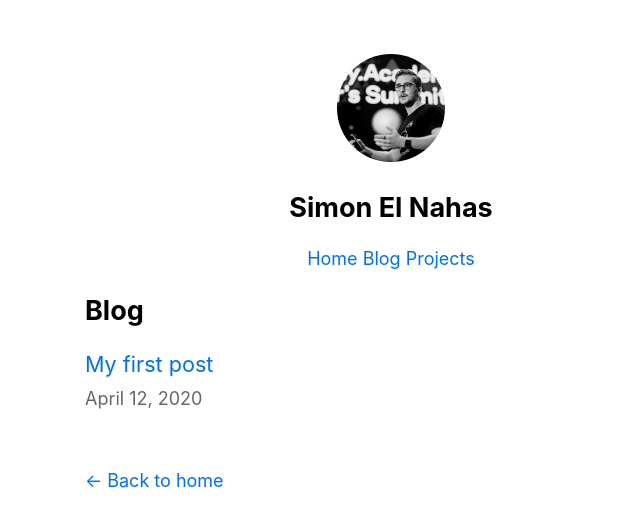
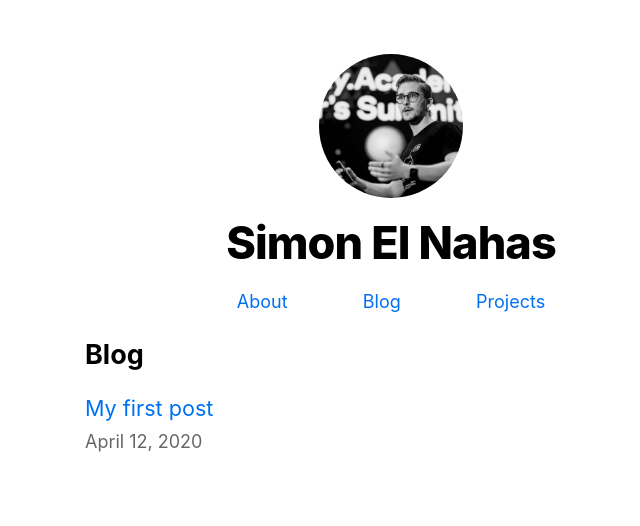
Before and after one commit to simonelnahas/simonelnahas.com, a Next.js app: page /blog in a window 1280 px wide. Shown: the top 526 px of the page, without its empty margins (249-889 px from the left). Built offline with nearby package versions, Linux system fonts and the light colour scheme.

Commit message:
added Flex box to menu

```diff
--- a/components/layout.module.css
+++ b/components/layout.module.css
@@ -13,3 +13,9 @@
 .backToHome {
   margin: 3rem 0 0;
 }
+
+.flexHorizontal {
+  display: flex;
+  justify-content: space-evenly;
+  width: 75%;
+}
--- a/components/layout.tsx
+++ b/components/layout.tsx
@@ -9,10 +9,8 @@ export const siteTitle = "Simon El Nahas' blog";
 
 export default function Layout({
   children,
-  home, //TODO: provide types
 }: {
   children: React.ReactNode;
-  home?: boolean;
 }) {
   return (
     <div className={styles.container}>
@@ -38,7 +36,6 @@ export default function Layout({
         />
       </Head>
       <header className={styles.header}>
-        {home ? (
         <>
           <Image
             priority
@@ -52,50 +49,15 @@ export default function Layout({
             {name}
           </h1>
         </>
-        ) : (
-          <>
-            <Link href='/'>
-              <a>
-                <Image
-                  priority
-                  src='/images/pb.jpg'
-                  className={
-                    utilStyles.borderCircle
-                  }
-                  height={108}
-                  width={108}
-                  alt={name}
-                />
-              </a>
-            </Link>
-            <h2 className={utilStyles.headingLg}>
-              <Link href='/'>
-                <a
-                  className={
-                    utilStyles.colorInherit
-                  }
-                >
-                  {name}
-                </a>
-              </Link>
-            </h2>
-          </>
-        )}
-        <div>
+
+        <div className={styles.flexHorizontal}>
           {/* TODO: Add flex box */}
-          <Link href='/'>Home</Link>{' '}
+          <Link href='/'>About</Link>{' '}
           <Link href='/blog'>Blog</Link>{' '}
           <Link href='/projects'>Projects</Link>
         </div>
       </header>
       <main>{children}</main>
-      {!home && (
-        <div className={styles.backToHome}>
-          <Link href='/'>
-            <a>← Back to home</a>
-          </Link>
-        </div>
-      )}
     </div>
   );
 }
```
Lines whose indentation alone changed are shown as unchanged.
